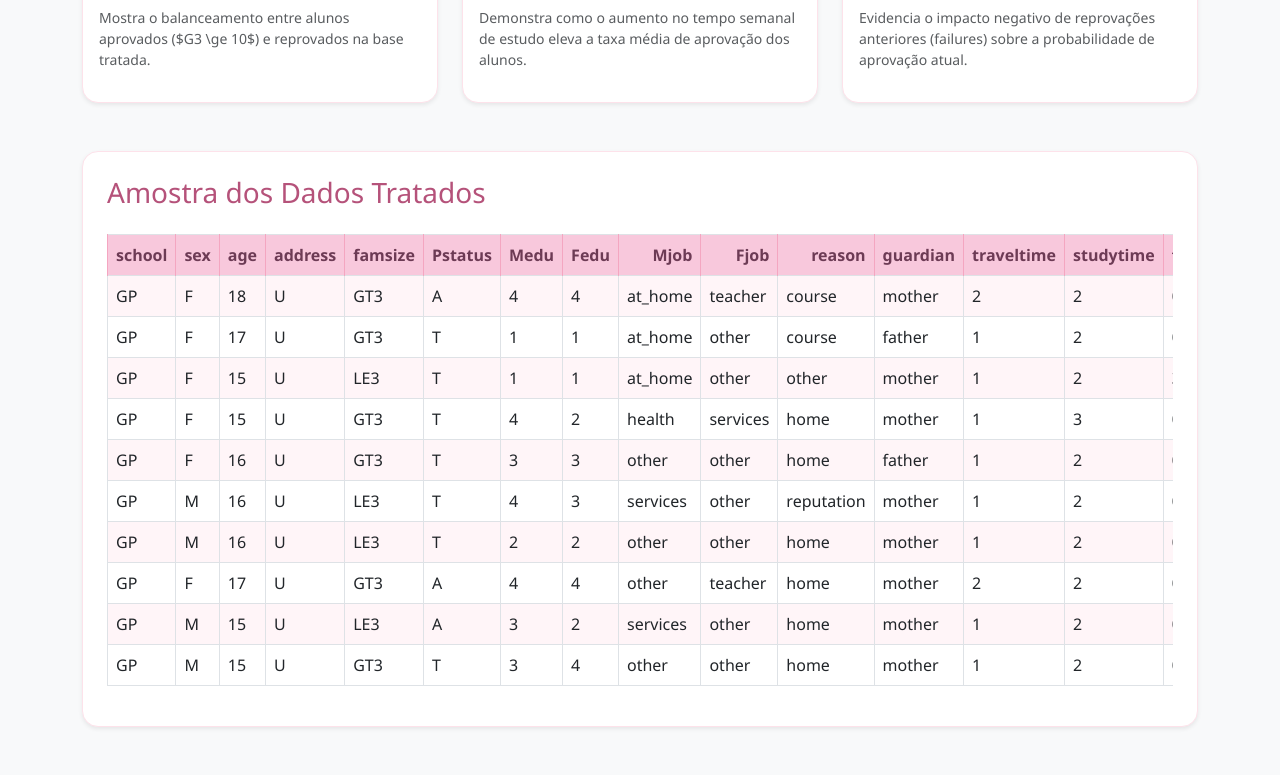
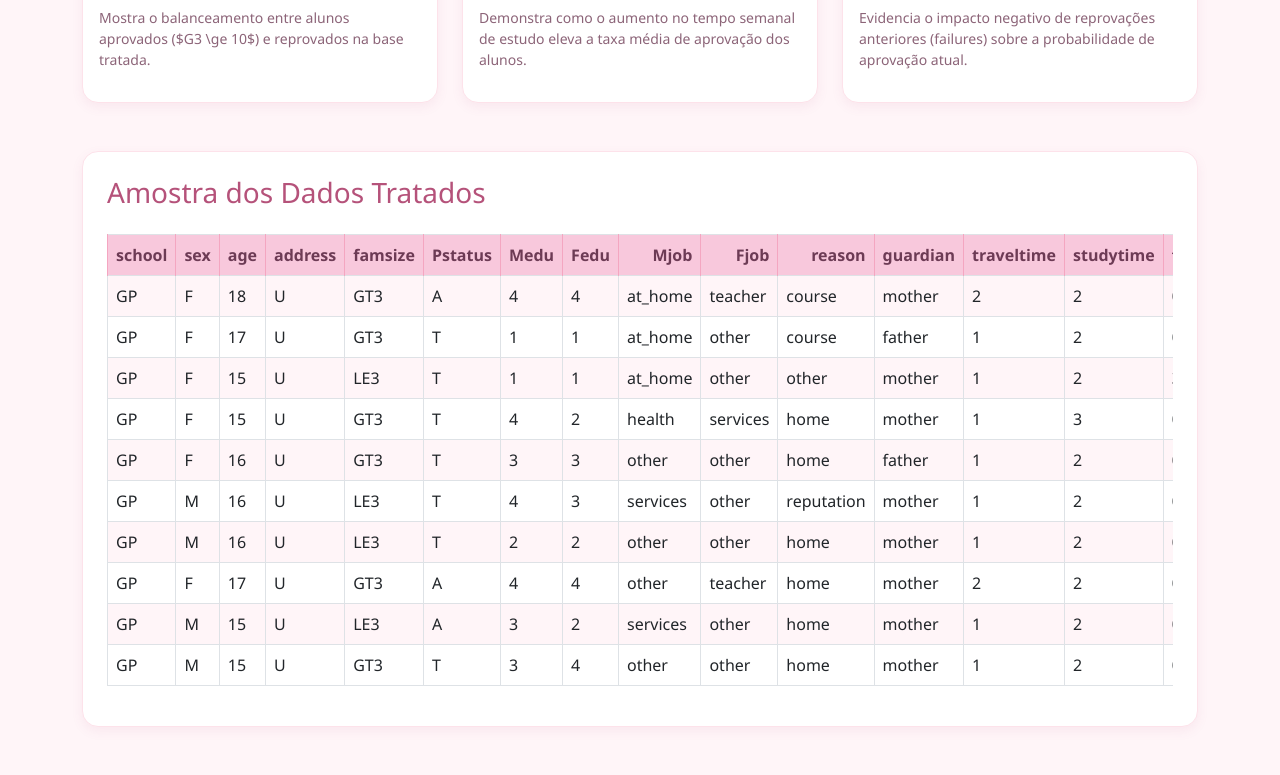
Before and after one commit to maluumendes/machine-learning-python, a Flask app: page /analise-padrao in a window 1280 px wide. Shown: the part 601-1376 px from the top of the page. Run offline with Flask 3, Linux system fonts and the light colour scheme.

Commit message:
Update analise.html

```diff
--- a/templates/analise.html
+++ b/templates/analise.html
@@ -6,19 +6,19 @@
     <link href="https://cdn.jsdelivr.net/npm/bootstrap@5.3.0/dist/css/bootstrap.min.css" rel="stylesheet">
     <link rel="stylesheet" href="{{ url_for('static', filename='css/style.css') }}">
 </head>
-<body class="bg-light">
+<body>
     <div class="container py-5">
         <div class="d-flex justify-content-between align-items-center mb-4">
             <h1 class="h2 text-primary">Relatório de Análise e Visualizações</h1>
             <div>
-                <a href="/previsao" class="btn btn-success">Fazer Previsão</a>
+                <a href="/previsao" class="btn btn-rosa-contorno">Fazer Previsão</a>
                 <a href="/" class="btn btn-outline-secondary">Voltar ao Início</a>
             </div>
         </div>
 
         <div class="row mb-4">
             <div class="col-md-6">
-                <div class="card shadow-sm p-3">
+                <div class="card p-3">
                     <h5>Resumo da Base</h5>
                     <p class="mb-1"><strong>Total de registros válidos:</strong> {{ total }}</p>
                     <p class="mb-0"><strong>Taxa global de aprovação:</strong> {{ taxa }}%</p>
@@ -29,29 +29,29 @@
         <h3 class="mb-3">Visualizações Gráficas Obrigatórias</h3>
         <div class="row">
             <div class="col-md-4 mb-4">
-                <div class="card shadow-sm p-3 h-100">
+                <div class="card p-3 h-100">
                     <h5 class="card-title text-center">1. Distribuição</h5>
                     <img src="{{ url_for('static', filename='grafico_distribuicao.png') }}" class="img-fluid rounded mb-2" alt="Gráfico de Distribuição">
-                    <p class="small text-muted">Mostra o balanceamento entre alunos aprovados ($G3 \ge 10$) e reprovados na base tratada.</p>
+                    <p class="small texto-suave">Mostra o balanceamento entre alunos aprovados ($G3 \ge 10$) e reprovados na base tratada.</p>
                 </div>
             </div>
             <div class="col-md-4 mb-4">
-                <div class="card shadow-sm p-3 h-100">
+                <div class="card p-3 h-100">
                     <h5 class="card-title text-center">2. Comparação</h5>
                     <img src="{{ url_for('static', filename='grafico_comparacao.png') }}" class="img-fluid rounded mb-2" alt="Gráfico de Comparação">
-                    <p class="small text-muted">Demonstra como o aumento no tempo semanal de estudo eleva a taxa média de aprovação dos alunos.</p>
+                    <p class="small texto-suave">Demonstra como o aumento no tempo semanal de estudo eleva a taxa média de aprovação dos alunos.</p>
                 </div>
             </div>
             <div class="col-md-4 mb-4">
-                <div class="card shadow-sm p-3 h-100">
+                <div class="card p-3 h-100">
                     <h5 class="card-title text-center">3. Relação</h5>
                     <img src="{{ url_for('static', filename='grafico_dispersao.png') }}" class="img-fluid rounded mb-2" alt="Gráfico de Relação">
-                    <p class="small text-muted">Evidencia o impacto negativo de reprovações anteriores (failures) sobre a probabilidade de aprovação atual.</p>
+                    <p class="small texto-suave">Evidencia o impacto negativo de reprovações anteriores (failures) sobre a probabilidade de aprovação atual.</p>
                 </div>
             </div>
         </div>
 
-        <div class="card shadow-sm p-4 mt-4">
+        <div class="card p-4 mt-4">
             <h3>Amostra dos Dados Tratados</h3>
             <div class="table-responsive mt-3">
                 {{ tabela | safe }}
```
